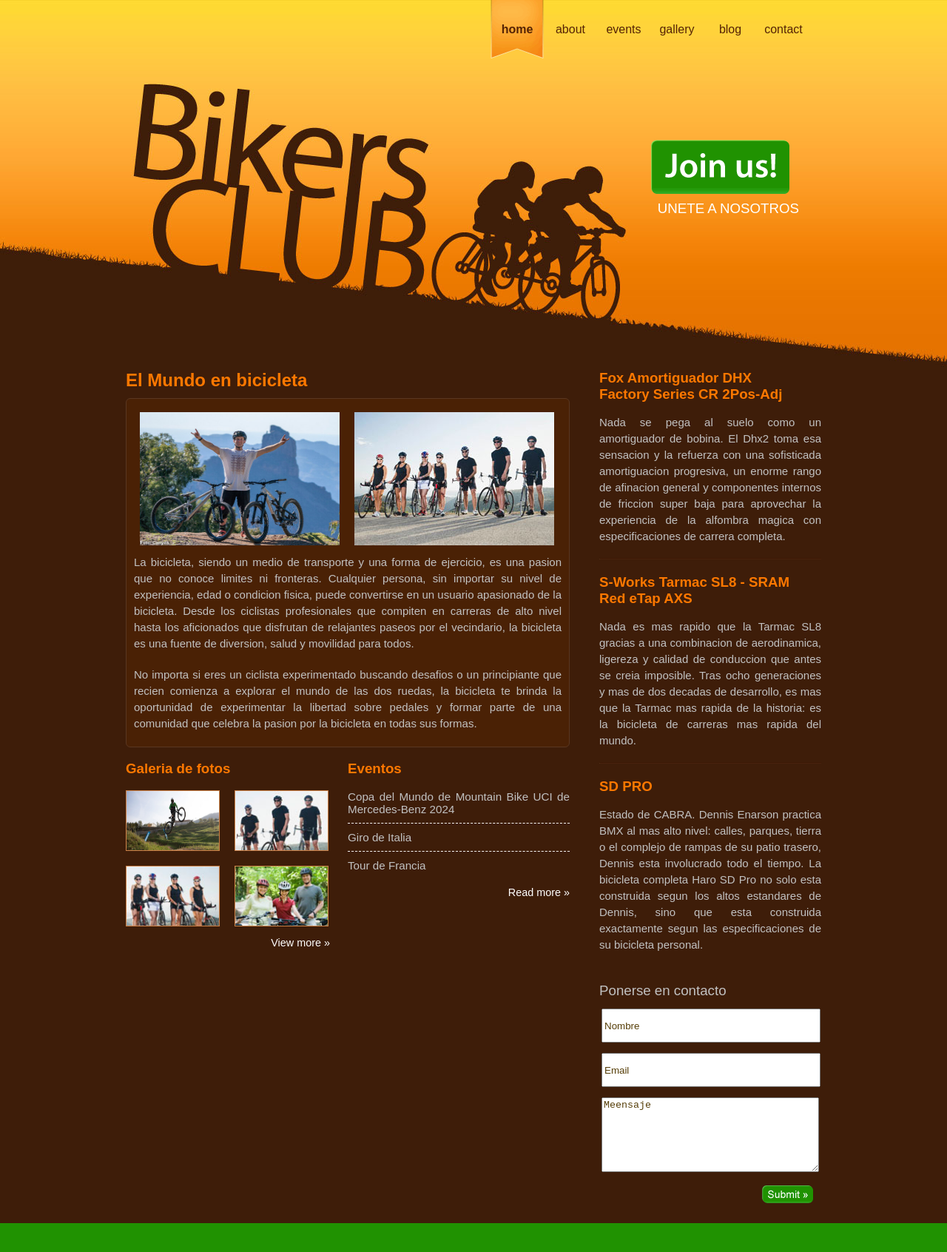
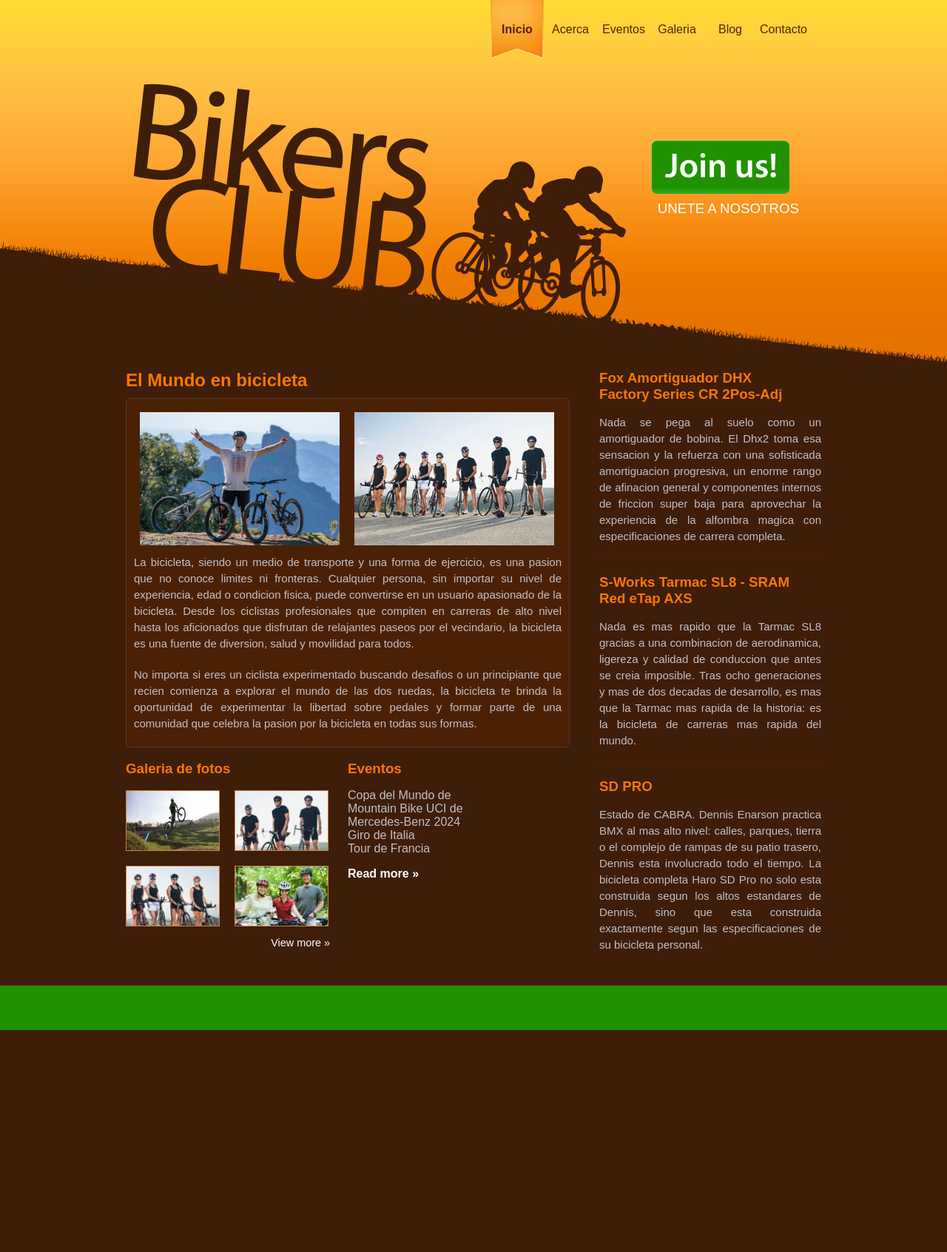
Before and after one commit to JulianGarcH/bikers_club, a plain HTML site: page index.html in a window 1280 px wide. Shown: the whole page at 74% size. After the commit the page ends 1392 px from the top, so only its background shows below. Drawn offline with Linux system fonts and the light colour scheme.

Commit message:
cambioal españolencambezado

```diff
--- a/index.html
+++ b/index.html
@@ -10,12 +10,12 @@
   <div id="header">
     <!-- start of header -->
     <ul>
-      <li class="current"><a href="index.html">home</a></li>
-      <li><a href="about.html">about</a></li>
-      <li><a href="Eventos.html">events</a></li>
-      <li><a href="gallery.html">gallery</a></li>
-      <li><a href="blog.html">blog</a></li>
-      <li><a href="contact-us.html">contact</a></li>
+      <li class="current"><a href="index.html">Inicio</a></li>
+      <li><a href="about.html">Acerca</a></li>
+      <li><a href="Eventos.html">Eventos</a></li>
+      <li><a href="gallery.html">Galeria</a></li>
+      <li><a href="blog.html">Blog</a></li>
+      <li><a href="contact-us.html">Contacto</a></li>
     </ul>
     <div> <a href="register.html" class="join"></a>
       <h3>UNETE A NOSOTROS</h3>
@@ -52,7 +52,7 @@
             <li><a href="#"><img src="images/home-family.jpg" width="125" height="80" alt=""></a></li>
           </ul>
           <a class="more" href="#">View more &#187;</a> </div>
-        <div id="events">
+        <div id="Eventos">
           <h3>Eventos</h3>
           <ul>
             <li>Copa del Mundo de Mountain Bike UCI de Mercedes-Benz 2024</li>
@@ -88,24 +88,7 @@
             sino que esta construida exactamente segun las especificaciones de su bicicleta personal.</p>
         </li>
       </ul>
-      <h3>Ponerse en contacto</h3>
-      <form action="#" method="post">
-        <table>
-          <tr>
-            <td><input type="text" value="Nombre" onBlur="if(this.value==''){this.value=this.defaultValue;}" onFocus="if(this.value==this.defaultValue){this.value='';}" /></td>
-          </tr>
-          <tr>
-            <td><input type="text" value="Email" onBlur="if(this.value==''){this.value=this.defaultValue;}" onFocus="if(this.value==this.defaultValue){this.value='';}" /></td>
-          </tr>
-          <tr>
-            <td><textarea name="message" onBlur="if(this.value==''){this.value=this.defaultValue;}" onFocus="if(this.value==this.defaultValue){this.value='';}">Meensaje</textarea></td>
-          </tr>
-          <tr>
-            <td><input type="submit" value="" class="button" /></td>
-          </tr>
-        </table>
-      </form>
-    </div>
+
     <!-- end of sidebar -->
   </div>
   <!-- end of body wrapper -->
```
Also changed, not shown: Eventos.html (+6 -6 lines), about.html (+7 -7 lines), contact-us.html (+6 -6 lines), gallery.html (+6 -6 lines), register.html (+6 -6 lines).
